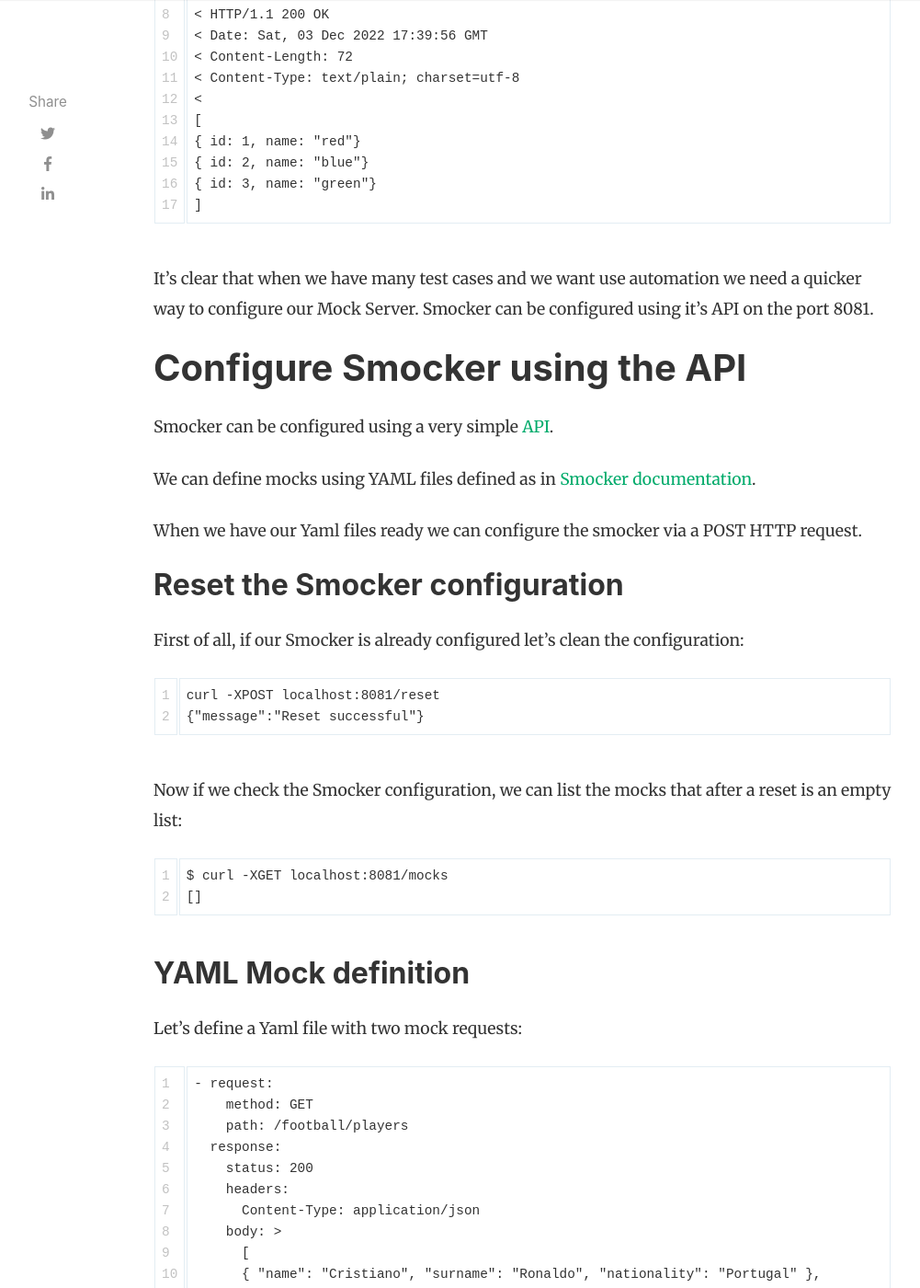
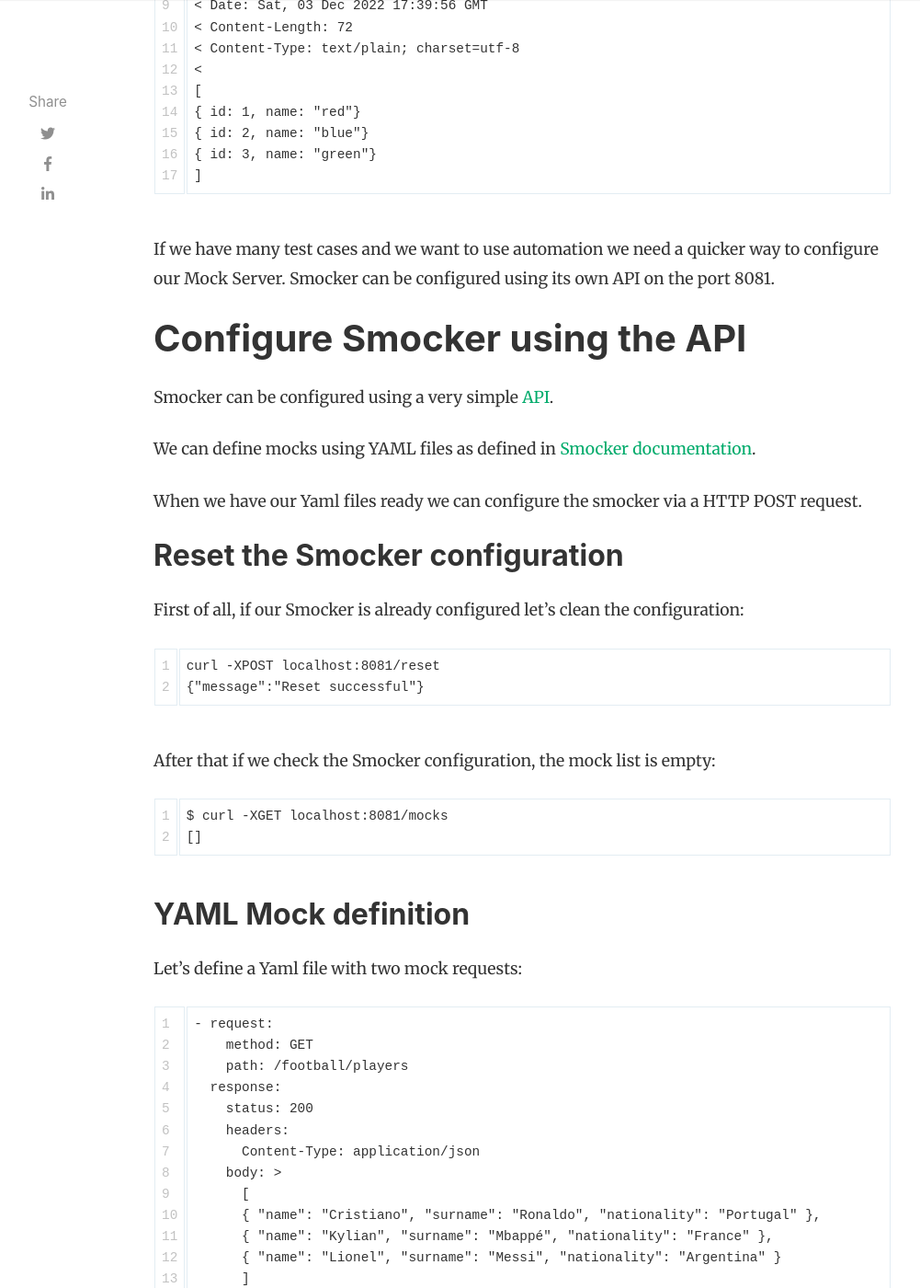
Before and after one commit to marcelloraffaele/marcelloraffaele.github.io, a Jekyll site: the page built from _posts/2022-12-03-smoker-server-mock.markdown, in a window 1280 px wide and 1400 px high, scrolled down 4910 px. Shown: the whole window at 92% size, without its empty margins (118-1119 px from the left). Built offline with Jekyll 4.4.1, drawn with Linux system fonts in a browser that asks for light colours; nearby versions of some CDN libraries; comment, search, counter and statistics services are not loaded; some of the changed text lies outside the part shown.

Commit message:
post smocker server mock

````diff
--- a/_posts/2022-12-03-smoker-server-mock.markdown
+++ b/_posts/2022-12-03-smoker-server-mock.markdown
@@ -15,10 +15,10 @@ Those of you that (like me) work every day with microservices know how can be us
 You can install Smocker either using a binary Linux file or via docker. It is super simple to configure through a graphical interface or programmatically via API.
 Smocker allows you to define three different types of mocks:
 + **Static Mocks**: Return a static response for a given   request.
-+ **Dynamic Mocks**: Returns a response with variable parts. They can be declared using Go templates and Lua.
++ **Dynamic Mocks**: Return a response with variable parts. They can be declared using Go templates and Lua.
 + **Proxy**: Forward the request to an actual server in cases where actual mocking is not possible for testing.
 
-During this short post, I will show you its use through docker using the graphical interface and through the configuration via API.
+With this short post, I will show you how to run Smocker with docker and to configure it using the graphical interface and the API.
 
 # Configure your Mock via User Interface
 
@@ -34,8 +34,8 @@ docker run -d \
 
 As you can see, there are two exposed ports:
 
-+ Port 8080: is the mock HTTP server port that answer to Smoker requests
-+ Port 8081: is the configuration port. It's the port you will use to register new mock, via user interface and API.
++ Port 8080: is the mock HTTP server port that answers to Smoker requests
++ Port 8081: is the port you can use to register new mocks, via user interface or API.
 
 If we try to call an example api:
 ```
@@ -110,15 +110,15 @@ $ curl localhost:8080/colors -v
 ]
 ```
 
-It's clear that when we have many test cases and we want use automation we need a quicker way to configure our Mock Server.
-Smocker can be configured using it's API on the port 8081.
+If we have many test cases and we want to use automation we need a quicker way to configure our Mock Server.
+Smocker can be configured using its own API on the port 8081.
 
 # Configure Smocker using the API
 Smocker can be configured using a very simple [API](https://smocker.dev/technical-documentation/api.html#api).
 
-We can define mocks using YAML files defined as in [Smocker documentation](https://smocker.dev/technical-documentation/mock-definition.html#format-of-request-section).
+We can define mocks using YAML files as defined in [Smocker documentation](https://smocker.dev/technical-documentation/mock-definition.html#format-of-request-section).
 
-When we have our Yaml files ready we can configure the smocker via a POST HTTP request.
+When we have our Yaml files ready we can configure the smocker via a HTTP POST request.
 
 ## Reset the Smocker configuration
 First of all, if our Smocker is already configured let's clean the configuration:
@@ -128,7 +128,7 @@ curl -XPOST localhost:8081/reset
 {"message":"Reset successful"}
 ```
 
-Now if we check the Smocker configuration, we can list the mocks that after a reset is an empty list:
+After that if we check the Smocker configuration, the mock list is empty:
 ```
 $ curl -XGET localhost:8081/mocks
 []
@@ -212,7 +212,7 @@ $ curl -XGET localhost:8081/mocks
 ]
 ```
 
-and Call the first mock:
+if we call the first mock, the result is the following:
 ```
 $ curl -XGET localhost:8080/football/players | jq
 [
@@ -233,7 +233,7 @@ $ curl -XGET localhost:8080/football/players | jq
   }
 ]
 ```
-and the second mock:
+and if we call the second mock:
 ```
 $ curl -XGET localhost:8080/football/player/3 -v
 
@@ -247,9 +247,9 @@ $ curl -XGET localhost:8080/football/player/3 -v
 
 ```
 
-# Concusion
-Nowadays in order to improve the quality of our work it is essential to have tools that allow us to automate the tests of our microservices.
+# Conclusion
+In order to improve the quality of our work it is essential to have tools that allow us to automate the tests of our microservices.
 
-Smocker is a very useful tool that can help us to test our microservices application. It's configuration is very simple and can be integrated with our Dev/Ops tool without write tons of code.
+Smocker is a very useful tool that helps us to test our microservices application. Its configuration is very simple and can be integrated with our Dev/Ops tool without writing tons of code.
 
 I hope you liked this post, happy tests!
````
Also changed, not shown: other parts of _posts/2022-12-03-smoker-server-mock.markdown (+2 -2 lines).
